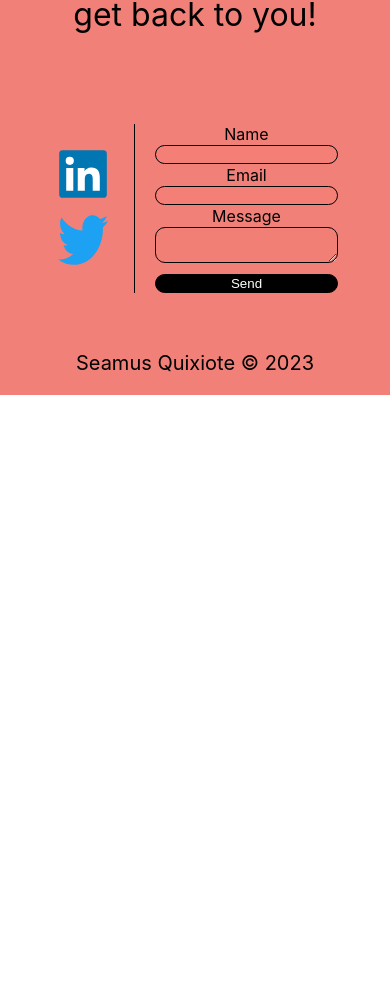
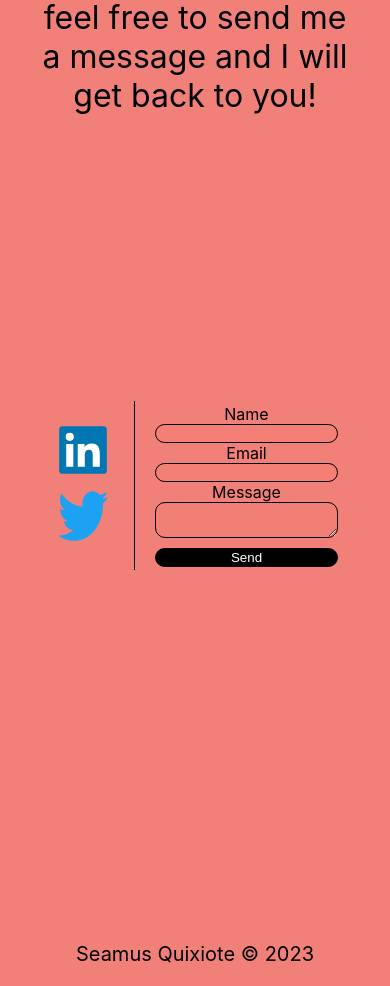
Before and after one commit to SalamanderCtesiphon/personal-portfolio, a React (Create React App) app: page / in a window 390 px wide. Shown: the part 7700-8686 px from the top of the page. Before the commit the page ends 8095 px from the top, so only its background shows below. Built offline with nearby package versions, Linux system fonts and the light colour scheme.

Commit message:
fixes mobile display issues

```diff
--- a/src/App.css
+++ b/src/App.css
@@ -271,7 +271,7 @@
 }
 
 .footer {
-  height: 100vh;
+  height: 170vh;
   width: 100vw;
   background-color: #f18078;
   color: black;
@@ -282,10 +282,11 @@
 }
 
 .form-box {
-  height: 20vh;
+  height: 400px;
   width: auto;
   display: flex;
   justify-content: center;
+  align-items: center;
 
 }
 
@@ -327,6 +328,7 @@ textarea {
   display: flex;
   align-items: center;
   padding-bottom: 20px;
+  margin-top: 14vh;
 }
 
 .footer-icon {
```
